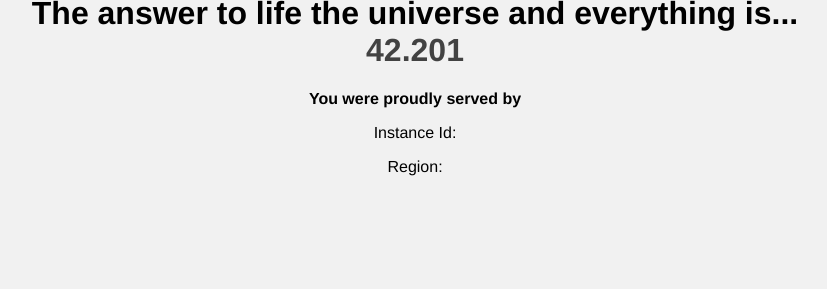
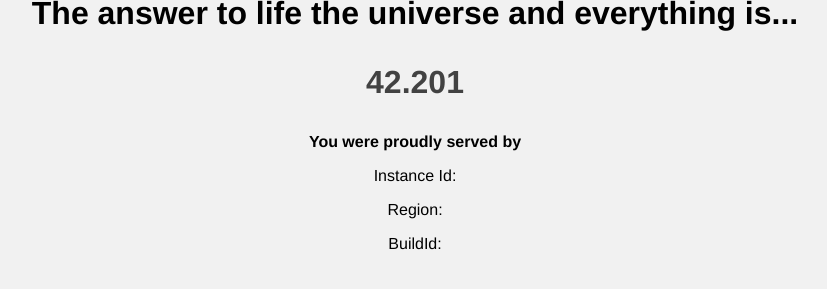
Before and after one commit to iizotov/mygreatapp, a PHP site: page / in a window 1280 px wide. Shown: the part 405-694 px from the top of the page, without its empty margins (225-1052 px from the left). Run offline with PHP 8.4, Linux system fonts and the light colour scheme.

Commit message:
added buildID

```diff
--- a/index.php
+++ b/index.php
@@ -291,15 +291,15 @@
     </div>
 	    <div class="container">
 		    <h1>The answer to life the universe and everything is...
-          <span class="ele">
+          <p class="ele">
             <?php echo(42 + rand(0, 1000) / 1000); ?>
-          </span>
+          </p>
         </h1>
           <div>
             <b>You were proudly served by</b>
             <p>Instance Id: <?php echo(getenv('WEBSITE_INSTANCE_ID')); ?></p>
             <p>Region: <?php echo(getenv('REGION_NAME')); ?></p>
-            <p>
+            <p>BuildId: <?php echo(getenv('buildId')); ?></p>
               <?php
                 if(getenv("stress"))
                 {
```
